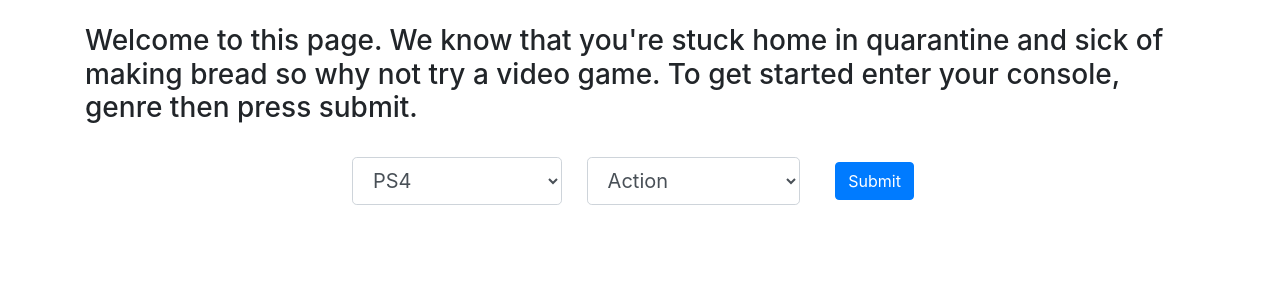
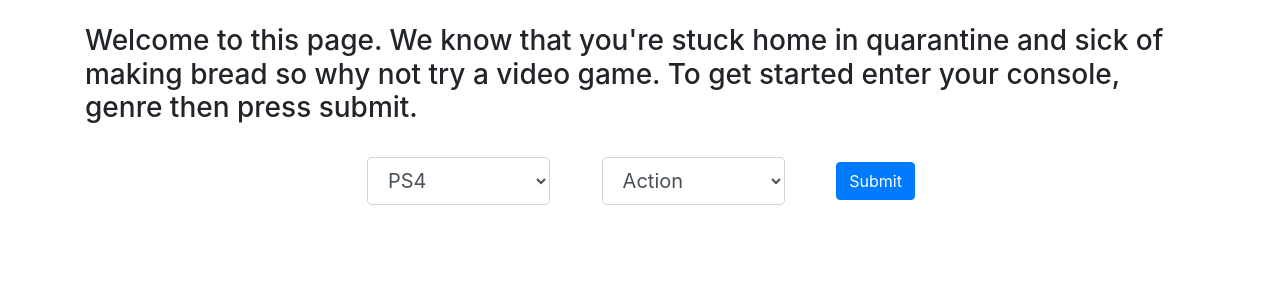
Before and after one commit to PatrickVFerrer/flask-game-recommender, a Flask app: page / in a window 1280 px wide. Shown: the part 56-356 px from the top of the page. Run offline with Flask 2, Linux system fonts and the light colour scheme; some libraries are stand-ins or nearby versions.

Commit message:
Cleaned CSS

```diff
--- a/static/css/style.css
+++ b/static/css/style.css
@@ -25,11 +25,3 @@
 form div.container select{
     display: inline-block;
 }
-
-
-form div.col{
-    padding-top: 0px;
-    padding-bottom: 0px;
-    padding-right: 0px;
-    padding-left: 0px;
-}
```
